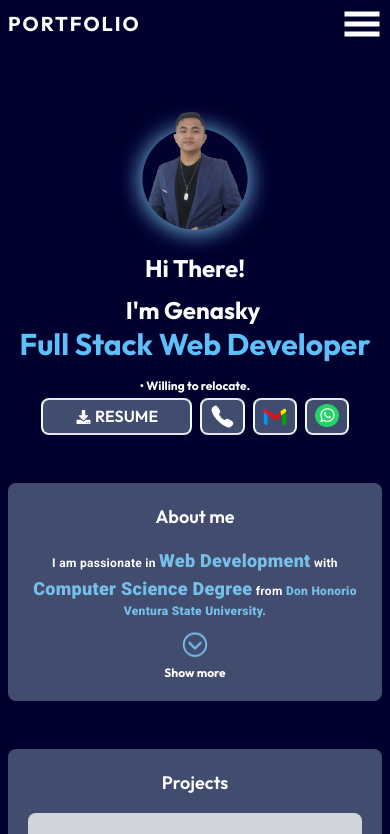
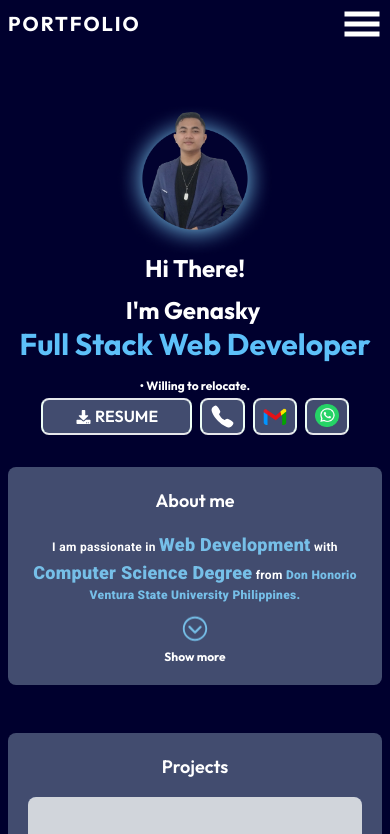
Before and after one commit to genaskyjr/portfolio, a React (Vite) app: page / in a window 390 px wide. Shown: the top 834 px of the page. Built offline with nearby package versions, Linux system fonts and the light colour scheme; a web font is replaced by a local one; what tailwindcss-animated would draw is missing.

Commit message:
fix: test mobile view if shows projects

```diff
--- a/src/About.jsx
+++ b/src/About.jsx
@@ -11,12 +11,12 @@ function About(){
 
 
     return(
-        <section id="about" className=" mt-12 p-5 bg-[#424C6F] border rounded-lg border-0 mx-2 max-w-screen-lg
+        <section id="about" className=" mt-8 p-5 bg-[#424C6F] border rounded-lg border-0 mx-2 max-w-screen-lg
         sm:mx-12 md:mx-24 lg:mx-36 xl:mx-auto">
             <p className="text-center font-outfit font-semibold mb-4 text-lg
             sm:text-2xl md:text-3xl lg:text-4xl">About me</p>
             <p className="text-center font-roboto font-semibold tracking-wide text-xs
-            sm:text-sm md:text-base lg:text-lg">I am passionate in <span className="text-[#76BFE8] font-extrabold text-lg">Web Development</span> with <span className="text-[#76BFE8] font-extrabold text-lg">Computer Science Degree</span> from <span className="text-[#76BFE8] font-extrabold">Don Honorio Ventura State University.</span> </p>
+            sm:text-sm md:text-base lg:text-lg">I am passionate in <span className="text-[#76BFE8] font-extrabold text-lg">Web Development</span> with <span className="text-[#76BFE8] font-extrabold text-lg">Computer Science Degree</span> from <span className="text-[#76BFE8] font-extrabold">Don Honorio Ventura State University Philippines.</span> </p>
 
 
             <IoIosArrowDropdown di="icon" size={30} onClick={handleIsExpand} className={`${isExpand ? "rotate-180 " : "animate-bounce mx-auto  animate-infinite"} text-[#76BFE8] mx-auto mt-4 hover:cursor-pointer `}/>
```
